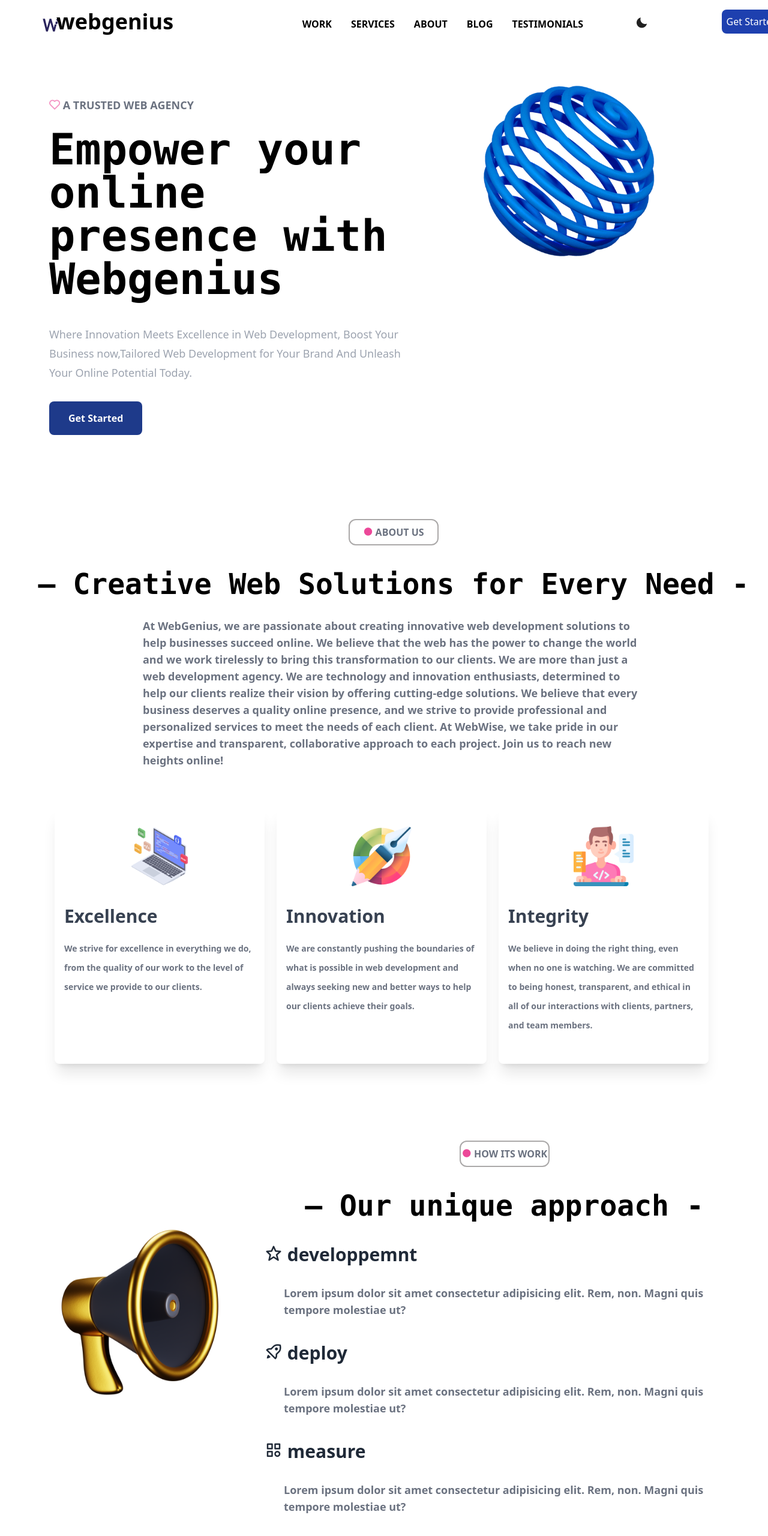
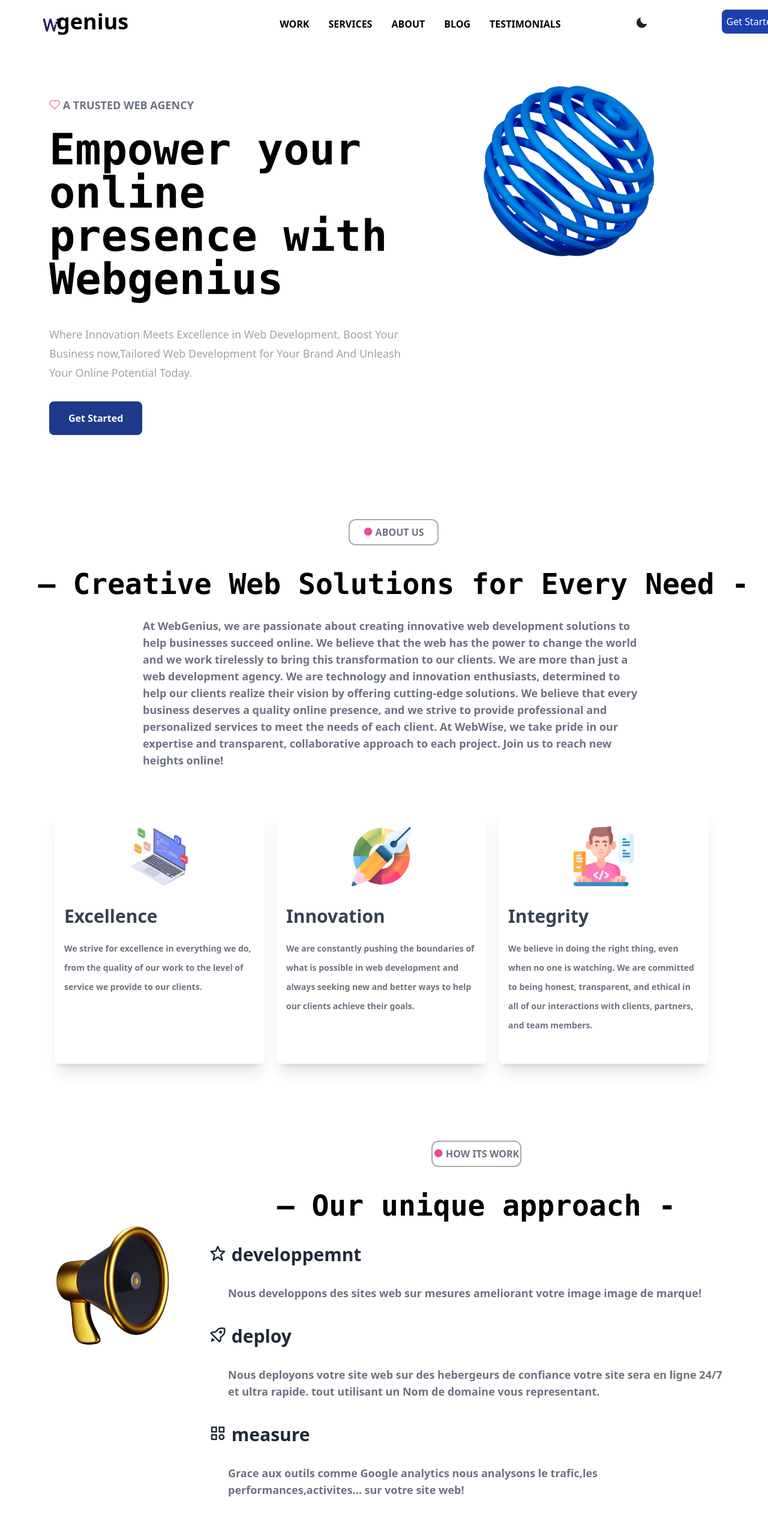
Before and after one commit to Kabeya243/webgenius.github.io, a website: page index.html in a window 1280 px wide. Shown: the top 2560 px of the page at 60% size. Drawn offline with nearby package versions, Linux system fonts and the light colour scheme.

Commit message:
correction de quelques bugs

```diff
--- a/index.html
+++ b/index.html
@@ -11,15 +11,15 @@
     <script src="https://cdnjs.cloudflare.com/ajax/libs/aos/2.3.4/aos.js" integrity="sha512-A7AYk1fGKX6S2SsHywmPkrnzTZHrgiVT7GcQkLGDe2ev0aWb8zejytzS8wjo7PGEXKqJOrjQ4oORtnimIRZBtw==" crossorigin="anonymous" referrerpolicy="no-referrer"></script>
     <link rel="stylesheet" href="./dist/style.css">
     <link rel="stylesheet" href="./dist/main.css">
-    <title>webgenius | web agency</title>
+    <title>webgenius | web agency To empower your online presence now!</title>
 </head>
 <body class="">
     <section class="container">
         <nav class="flex justify-between mx-auto lg:px-10">
             <div class="flex">
-                <img src="./img/webwiseWhite.svg" alt="logo">
+                <img src="./img/webwiseWhite.svg" alt="logo" >
                 <h1 class="logo text-4xl -ml-4 py-4 font-bold">
-                    webgenius
+                    genius
                 </h1>
             </div>
                 <ul class="menu flex py-4 pr-4 font-semibold mt-3 lg:text-center">
@@ -118,7 +118,7 @@
                         developpemnt
                     </h3>
                     <p  data-aos="slide-left" transition-delay="700" class="p mx-auto px-8 mt-8 text-lg font-semibold text-gray-500">
-                        Lorem ipsum dolor sit amet consectetur adipisicing elit. Rem, non. Magni quis tempore molestiae ut?
+                       Nous developpons des sites web sur mesures ameliorant votre image image de marque!
                     </p>
                     <div class="mt-10">
                         <h3 class="l text-3xl font-semibold text-gray-800">
@@ -126,7 +126,8 @@
                             deploy
                         </h3>
                         <p  data-aos="fade-right" transition-delay="700" class="p mx-auto px-8 mt-8 text-lg font-semibold text-gray-500">
-                            Lorem ipsum dolor sit amet consectetur adipisicing elit. Rem, non. Magni quis tempore molestiae ut?
+                            Nous deployons votre site web sur des hebergeurs de confiance votre site sera en ligne 24/7 et ultra rapide.
+                            tout utilisant un Nom de domaine vous representant.
                         </p>
                     </div>
                     <div class="mt-10">
@@ -135,7 +136,7 @@
                             measure
                         </h3>
                         <p  data-aos="slide-left" transition-delay="700" class="p mx-auto px-8 mt-8 text-lg font-semibold text-gray-500">
-                            Lorem ipsum dolor sit amet consectetur adipisicing elit. Rem, non. Magni quis tempore molestiae ut?
+                            Grace aux outils comme Google analytics nous analysons le trafic,les performances,activites... sur votre site web!
                         </p>
                     </div>
         </div>
@@ -242,12 +243,13 @@
             <div class="flex" >
                 <img class=" mx-4" src="./img/webwiseWhite.svg" width="70" alt="logo">
                 <h1 class=" logo text-4xl -ml-6 py-4 font-bold text-white">
-                    webgenius
+                    genius
                 </h1>
             </div>
             <p class="p mx-auto   text-lg font-semibold text-gray-500 lg:w-[900px]">
-                Lorem ipsum dolor sit  amet consectetur, adipisicing elit. Blanditiis similique
-                 repudiandae ullam, a perspiciatis quisquam.
+                Where Innovation Meets Excellence in Web Development,
+                Boost Your Business now,Tailored Web Development for Your Brand
+                And Unleash Your Online Potential Today.
             </p>
             <div class="social-links mt-24">
                 <a class="text-white mx-8" href="#"><i class="bx bxl-discord"></i></a>
@@ -311,6 +313,6 @@
     </footer>
     <!-- footer -->
 
-    <script src="./dist/script.js"></script>
+    <script type="module" src="./dist/script.js"></script>
 </body>
 </html>
```
Also changed, not shown: dist/blog.js (added), dist/main.css, dist/pages/blog.html, dist/pages/style/blog.css (deleted), dist/pages/style/politiques.css (deleted), dist/pages/style/services.css (deleted), dist/script.js.
